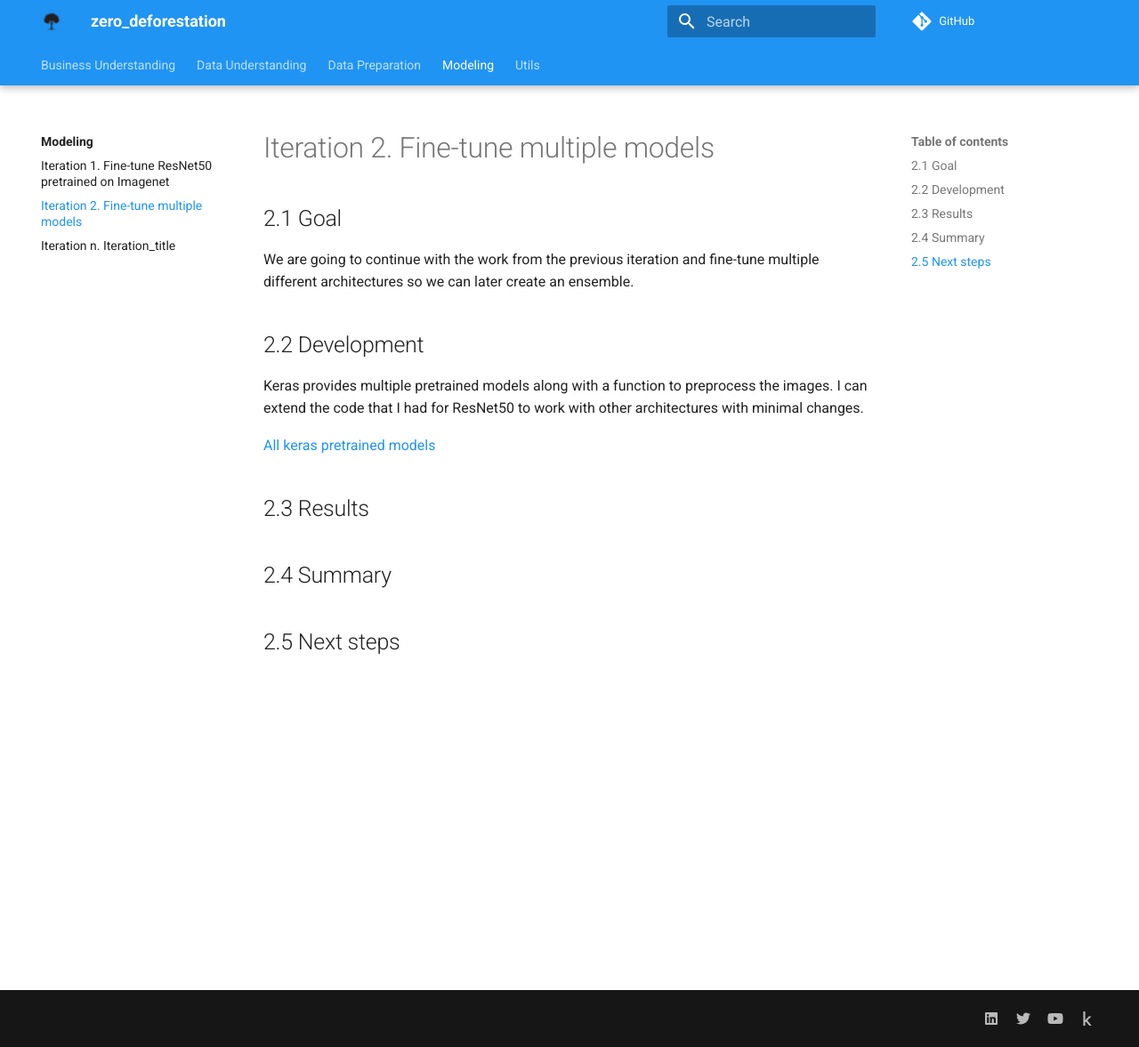
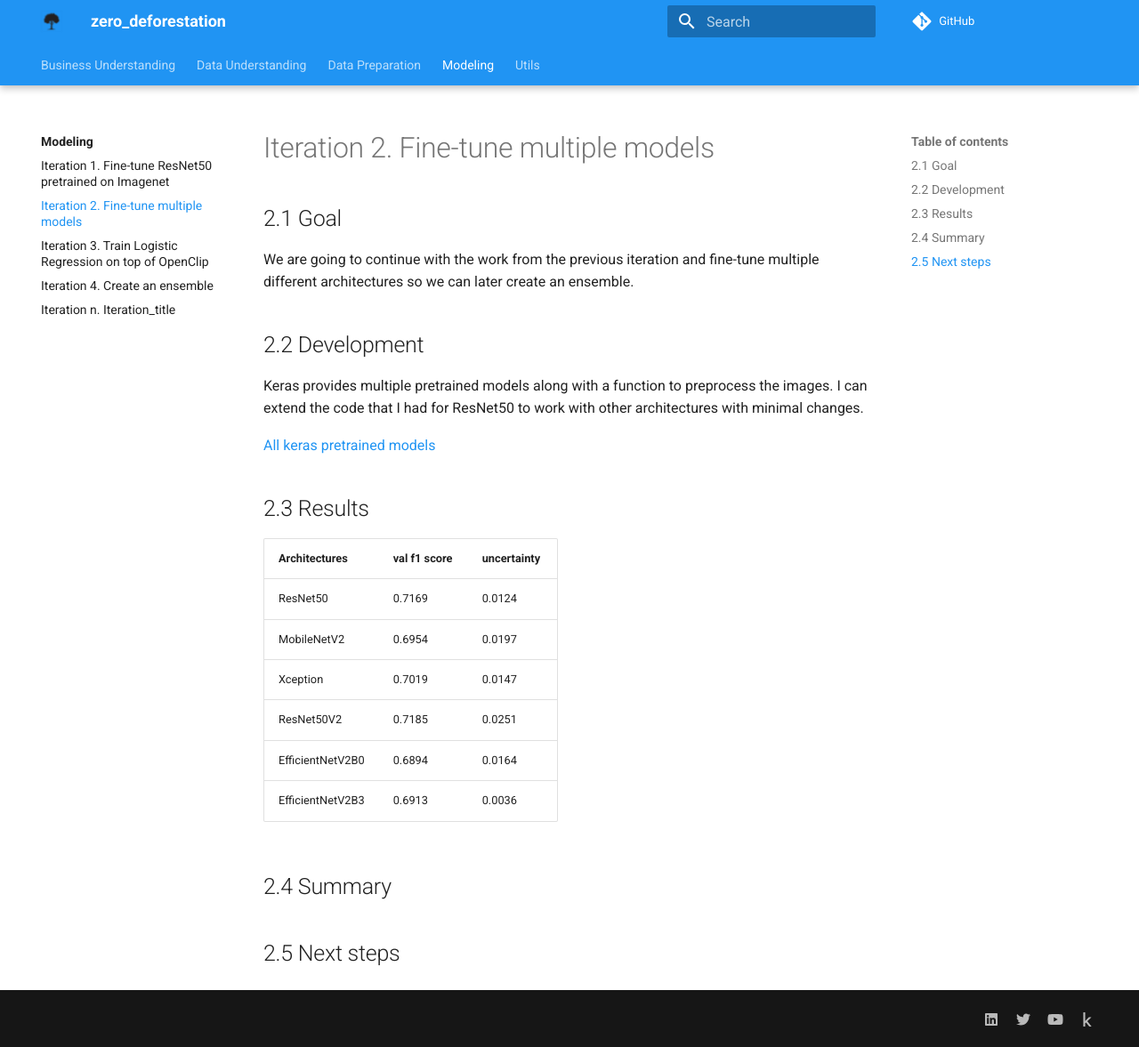
Before and after one commit to ironbar/schneider_zero_deforestation, an MkDocs documentation site: the page built from docs/modeling/02_Iteration_2.md, in a window 1280 px wide and 1177 px high. Shown: the whole window at 89% size. Built offline with MkDocs 1.6.1 and Material for MkDocs 9.7.7, drawn with Linux system fonts in a browser that asks for light colours; comment, search, counter and statistics services are not loaded.

Commit message:
documented more iterations

```diff
--- a/docs/modeling/02_Iteration_2.md
+++ b/docs/modeling/02_Iteration_2.md
@@ -19,6 +19,15 @@ extend the code that I had for ResNet50 to work with other architectures with mi
 
 ## 2.3 Results
 
+| Architectures    | val f1 score | uncertainty |
+|------------------|--------------|-------------|
+| ResNet50         | 0.7169       | 0.0124      |
+| MobileNetV2      | 0.6954       | 0.0197      |
+| Xception         | 0.7019       | 0.0147      |
+| ResNet50V2       | 0.7185       | 0.0251      |
+| EfficientNetV2B0 | 0.6894       | 0.0164      |
+| EfficientNetV2B3 | 0.6913       | 0.0036      |
+
 ## 2.4 Summary
 
 ## 2.5 Next steps
```
Also changed, not shown: docs/modeling/03_Iteration_3.md (added, +33 -0 lines), docs/modeling/04_Iteration_4.md (added, +16 -0 lines).
